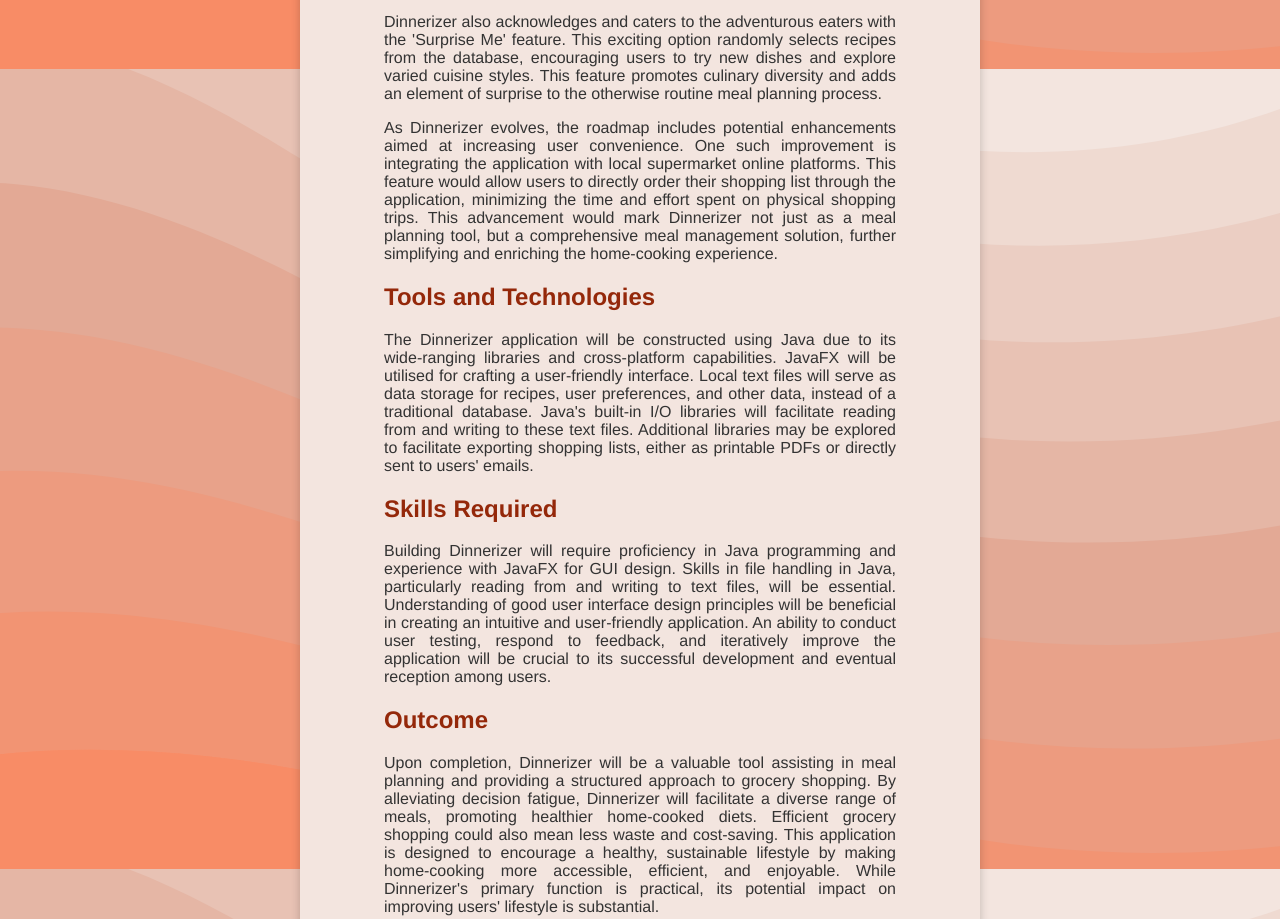
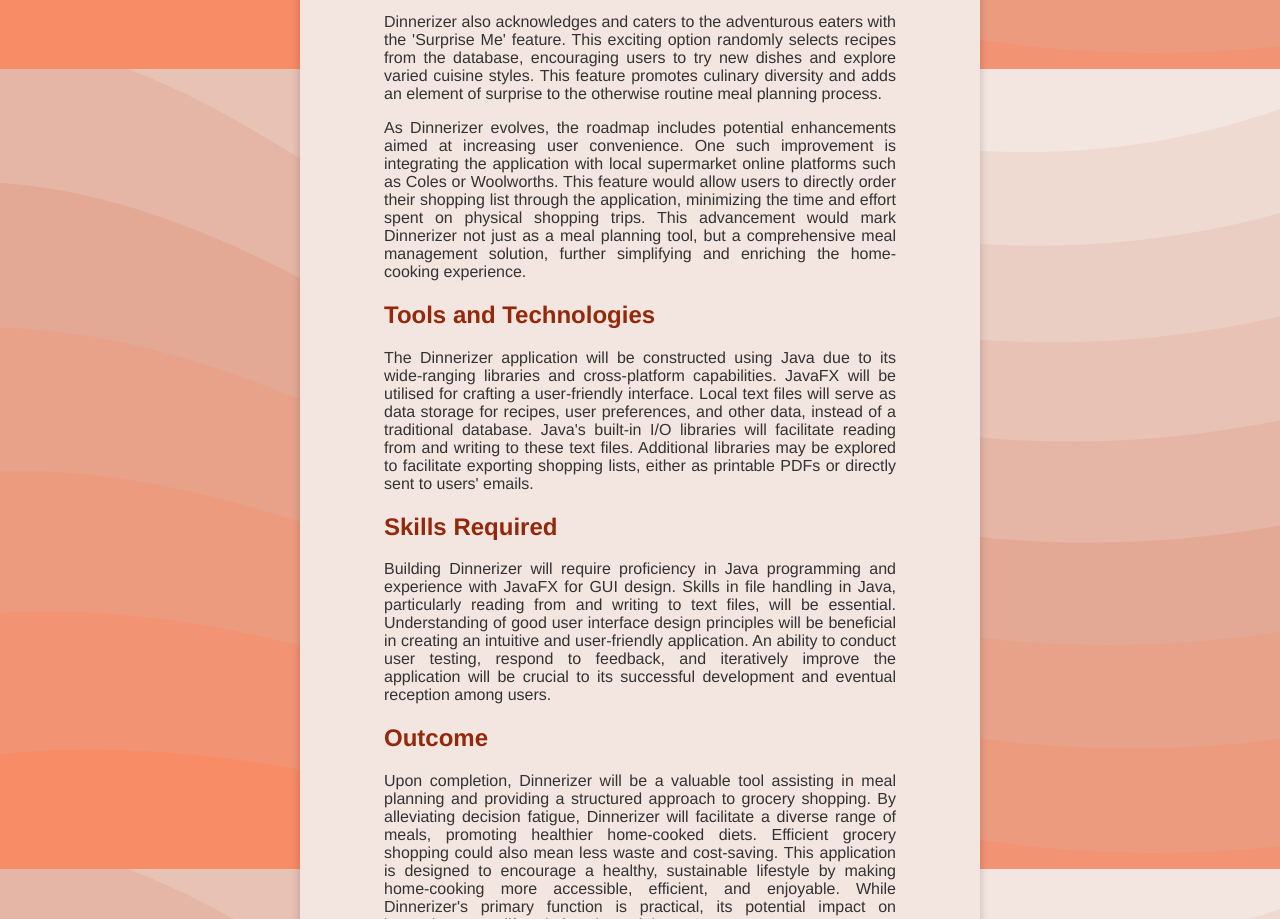
Before and after one commit to AngusDobson/COSC2196-TASK1, a plain HTML site: page project_idea.html in a window 1280 px wide. Shown: the part 1531-2450 px from the top of the page. Drawn offline with Linux system fonts and the light colour scheme.

Commit message:
Small wording change

```diff
--- a/project_idea.html
+++ b/project_idea.html
@@ -84,7 +84,8 @@
             otherwise routine meal planning process.</p>
 
         <p>As Dinnerizer evolves, the roadmap includes potential enhancements aimed at increasing user convenience. One
-            such improvement is integrating the application with local supermarket online platforms. This feature would
+            such improvement is integrating the application with local supermarket online platforms such as Coles or
+            Woolworths. This feature would
             allow users to directly order their shopping list through the application, minimizing the time and effort
             spent on physical shopping trips. This advancement would mark Dinnerizer not just as a meal planning tool,
             but a comprehensive meal management solution, further simplifying and enriching the home-cooking experience.
```
